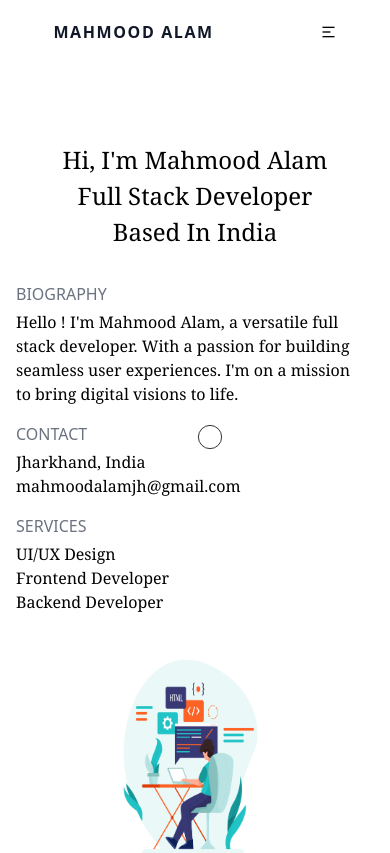
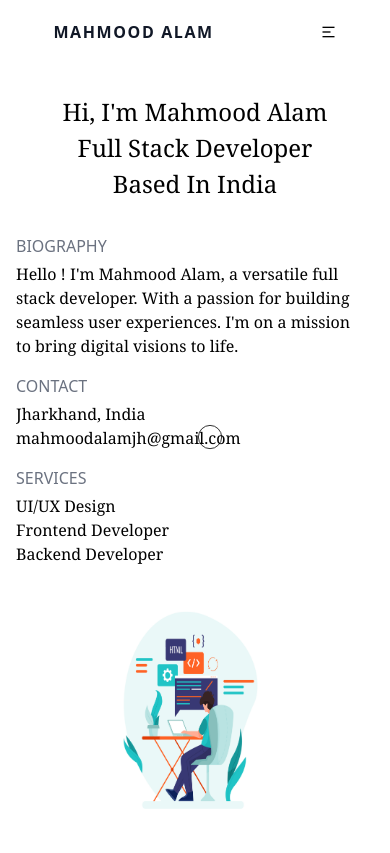
Before and after one commit to MrMahmoodAlam/Portfolio-App, a React (Create React App) app: page / in a window 390 px wide. Shown: the top 853 px of the page. Built offline with nearby package versions, Linux system fonts and the light colour scheme.

Commit message:
Landing section remove space

```diff
--- a/src/index.css
+++ b/src/index.css
@@ -35,7 +35,7 @@
 
 @media screen and (min-width:0px) and (max-width:768px) {
   #navlist {
-      display: none;
+    display: none;
   }
 
   #nav-div-2 {
@@ -155,7 +155,7 @@
     }
 
     #landing-head-div {
-      margin-top: 6rem;
+      margin-top: 3rem;
       margin-bottom: 2rem;
     }
 
```
